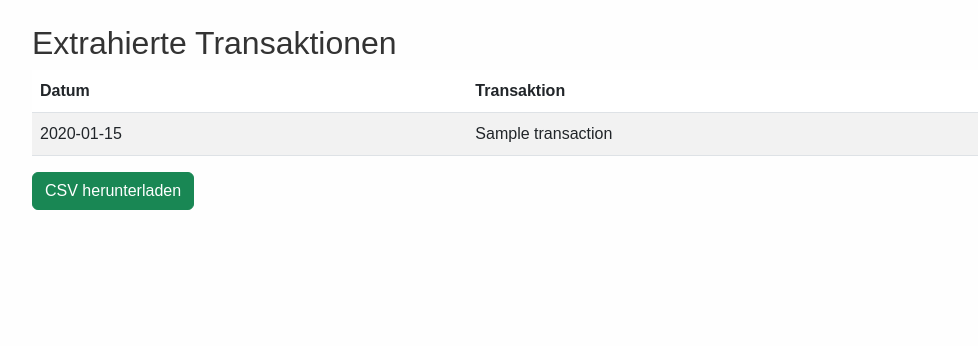
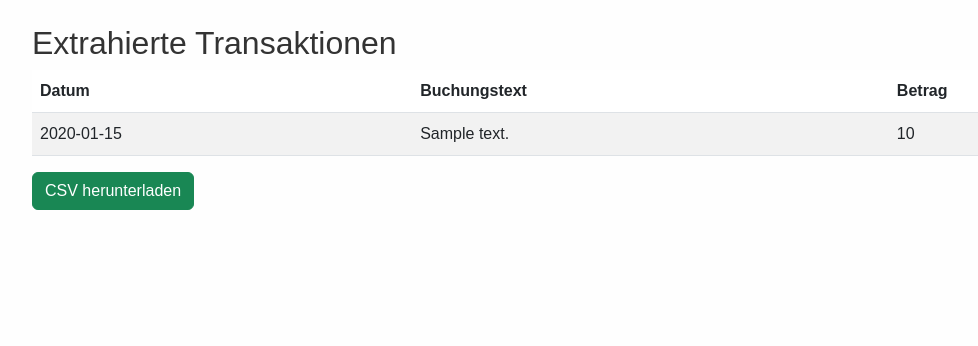
Before and after one commit to jannikmenzel/sparkasse-to-csv, a Flask app: template templates/overview.html in a window 1280 px wide. Shown: the part 74-420 px from the top of the page, without its empty margins (50-1028 px from the left). Run offline with Flask 3, Linux system fonts and the light colour scheme; the template is opened without the code that fills it: most values are stand-ins (such as "Sample title", 1, 10 or a date in 2020).

Commit message:
Mantas personal shit

```diff
--- a/app.py
+++ b/app.py
@@ -1,15 +1,13 @@
+
 import csv
 import os
-import re
 from datetime import datetime
-
 import pdfplumber
 from flask import Flask, render_template, request, send_file, jsonify
 from werkzeug.utils import secure_filename
 
 app = Flask(__name__)
 
-# Set up file upload folder
 UPLOAD_FOLDER = 'uploads'
 ALLOWED_EXTENSIONS = {'pdf'}
 app.config['UPLOAD_FOLDER'] = UPLOAD_FOLDER
@@ -18,50 +16,16 @@ app.config['UPLOAD_FOLDER'] = UPLOAD_FOLDER
 def allowed_file(filename):
     return '.' in filename and filename.rsplit('.', 1)[1].lower() in ALLOWED_EXTENSIONS
 
-
-def extract_data_from_pdf(filename):
-    target_x_date = 69
-    target_x_min = 530
-    target_x_max = 550
-    tolerance = 10
-    dates = []
-    transactions = []
-
-    with pdfplumber.open(filename) as pdf:
-        for page in pdf.pages:
-            for word in page.extract_words():
-                text = word['text']
-                x_coord = word['x0']
-
-                if abs(x_coord - target_x_date) < tolerance:
-                    match = re.search(r'\d{2}\.\d{2}\.\d{4}', text)
-                    if match:
-                        dates.append(match.group(0))
-
-                if target_x_min <= x_coord <= target_x_max:
-                    match = re.search(r'-?\d{1,3},\d{2}', text)
-                    if match:
-                        transactions.append(match.group(0))
-
-    max_len = max(len(dates), len(transactions))
-    dates.extend([""] * (max_len - len(dates)))
-    transactions.extend([""] * (max_len - len(transactions)))
-
-    return dates, transactions
-
-
-def save_to_csv(dates, transactions, output_filename):
-    with open(output_filename, mode='w', newline='') as file:
-        writer = csv.writer(file)
-        writer.writerow(["Datum", "Betrag"])
-        for date, transaction in zip(dates, transactions):
-            writer.writerow([date, transaction])
-
+def save_to_csv(transactions, output_filename):
+    with open(output_filename, mode='w', newline='', encoding='utf-8') as file:
+        writer = csv.DictWriter(file, fieldnames=["Datum", "Buchungstext", "Betrag"])
+        writer.writeheader()
+        for row in transactions:
+            writer.writerow(row)
 
 @app.route('/')
 def index():
     return render_template('index.html')
-
 
 @app.route('/upload', methods=['POST'])
 def upload_file():
@@ -77,32 +41,105 @@ def upload_file():
         file_path = os.path.join(app.config['UPLOAD_FOLDER'], filename)
         file.save(file_path)
 
-        # Extract data from the uploaded PDF
-        dates, transactions = extract_data_from_pdf(file_path)
+        with pdfplumber.open(file_path) as pdf:
+            raw_text = "\n".join(page.extract_text() for page in pdf.pages if page.extract_text())
 
-        if not dates:
-            return jsonify({"error": "No data found in PDF"}), 400
+        transactions = extract_data_from_text_cleaned(raw_text)
 
-        # Create CSV filename
-        date_objects = [datetime.strptime(date, '%d.%m.%Y') for date in dates if date]
+        if not transactions:
+            return f"Fehler: Keine gültigen Transaktionen erkannt!", 400
+
+        dates = [t["Datum"] for t in transactions if t["Datum"]]
+        date_objects = [datetime.strptime(date, '%d.%m.%Y') for date in dates]
         start_date = min(date_objects) if date_objects else datetime.now()
         end_date = max(date_objects) if date_objects else datetime.now()
+
         csv_filename = f"Kontoauszug_{start_date.strftime('%m_%Y')}-{end_date.strftime('%m_%Y')}.csv"
         csv_path = os.path.join(app.config['UPLOAD_FOLDER'], csv_filename)
 
-        save_to_csv(dates, transactions, csv_path)
+        save_to_csv(transactions, csv_path)
 
-        return render_template('overview.html', data=zip(dates, transactions), csv_filename=csv_filename)
-    return None
+        return render_template(
+            'overview.html',
+            data=[(t["Datum"], t["Buchungstext"], t["Betrag"]) for t in transactions],
+            csv_filename=csv_filename
+        )
 
+    return jsonify({"error": "Invalid file"}), 400
 
 @app.route('/download/<filename>')
 def download_csv(filename):
     file_path = os.path.join(app.config['UPLOAD_FOLDER'], filename)
-
-    # Ensuring the path is a proper string
     return send_file(str(file_path), as_attachment=True)
 
+def extract_data_from_text_cleaned(text):
+    import re
+    from text_cleaner import clean_buchungstext
+
+    def is_footer_line(line):
+        footer_keywords = [
+            "Sparkasse Oberlausitz", "Vorstand", "Telefon", "Fax", "BLZ",
+            "Niederschlesien", "www.sparkasse", "HR Nr.", "USt-IdNr.",
+            "Anstalt des öffentlichen Rechts", "Frauenstr.", "info@", "Zittau", "Dresden",
+            "SWIFT", "BIC", "Sparkassen-Finanzgruppe",
+            "Der Kontostand kann", "Wertstellung enthalten", "Anzahl Anlagen"
+        ]
+        return any(keyword.lower() in line.lower() for keyword in footer_keywords)
+
+    lines = text.splitlines()
+    transactions = []
+    current = {"Datum": "", "Text": [], "Betrag": ""}
+    in_table = False
+
+    for line in lines:
+        line = line.strip()
+
+        if not line or is_footer_line(line):
+            continue
+
+        if "kontostand am" in line.lower() and "uhr" in line.lower():
+            break
+
+        # Start erst bei erster Buchung mit Datum
+        if not in_table and re.match(r"\d{1,2}\.\d{1,2}\.\d{4}", line):
+            in_table = True
+
+        if not in_table:
+            continue
+
+        # Betrag erkennen
+        amount_match = re.search(r"(-?\d{1,3}(?:\.\d{3})*,\d{2})$", line)
+        if amount_match:
+            current["Betrag"] = amount_match.group(1)
+            line = line.replace(current["Betrag"], "").strip()
+
+        # Datum erkennen
+        date_match = re.match(r"^(\d{1,2}\.\d{1,2}\.\d{4})", line)
+        if date_match:
+            # Wenn vorher was gesammelt wurde, speichern
+            if current["Datum"] and (current["Text"] or current["Betrag"]):
+                transactions.append({
+                    "Datum": current["Datum"],
+                    "Buchungstext": clean_buchungstext(" ".join(current["Text"])),
+                    "Betrag": current["Betrag"]
+                })
+                current = {"Datum": "", "Text": [], "Betrag": ""}
+
+            current["Datum"] = date_match.group(1)
+            line = line.replace(current["Datum"], "").strip()
+
+        if line:
+            current["Text"].append(line)
+
+    # Letzten Eintrag speichern
+    if current["Datum"] and (current["Text"] or current["Betrag"]):
+        transactions.append({
+            "Datum": current["Datum"],
+            "Buchungstext": clean_buchungstext(" ".join(current["Text"])),
+            "Betrag": current["Betrag"]
+        })
+
+    return transactions
 
 if __name__ == '__main__':
     app.run(debug=True)
--- a/templates/overview.html
+++ b/templates/overview.html
@@ -26,17 +26,20 @@
         <thead>
             <tr>
                 <th>Datum</th>
-                <th>Transaktion</th>
+                <th>Buchungstext</th>
+                <th>Betrag</th>
             </tr>
         </thead>
         <tbody>
-            {% for date, transaction in data %}
+            {% for date, text, amount in data %}
             <tr>
                 <td>{{ date }}</td>
-                <td>{{ transaction }}</td>
+                <td>{{ text }}</td>
+                <td>{{ amount }}</td>
             </tr>
             {% endfor %}
         </tbody>
+
     </table>
 
     <a href="{{ url_for('download_csv', filename=csv_filename) }}" class="btn btn-success">CSV herunterladen</a>
```
Also changed, not shown: text_cleaner.py (added, +23 -0 lines).
